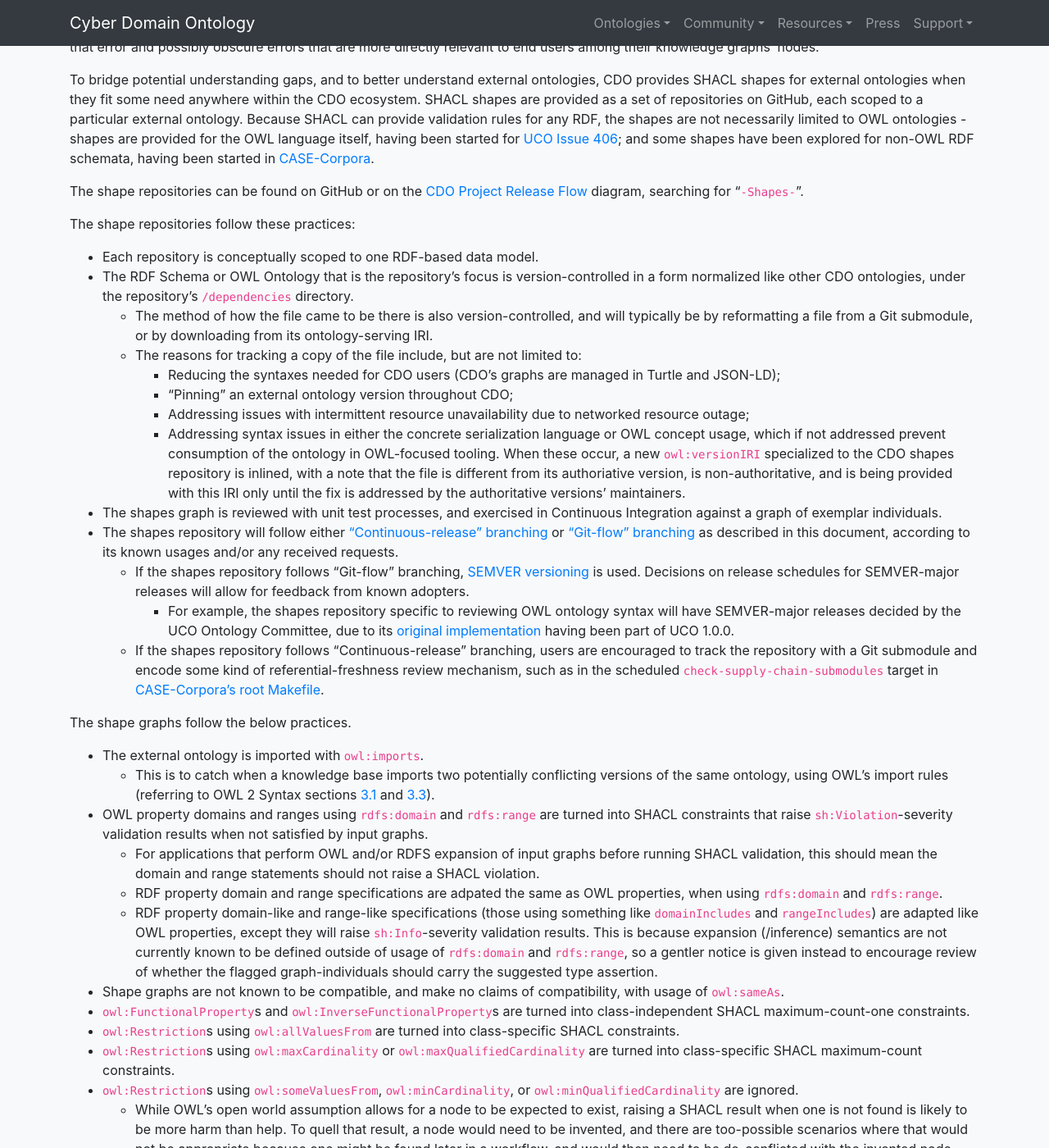
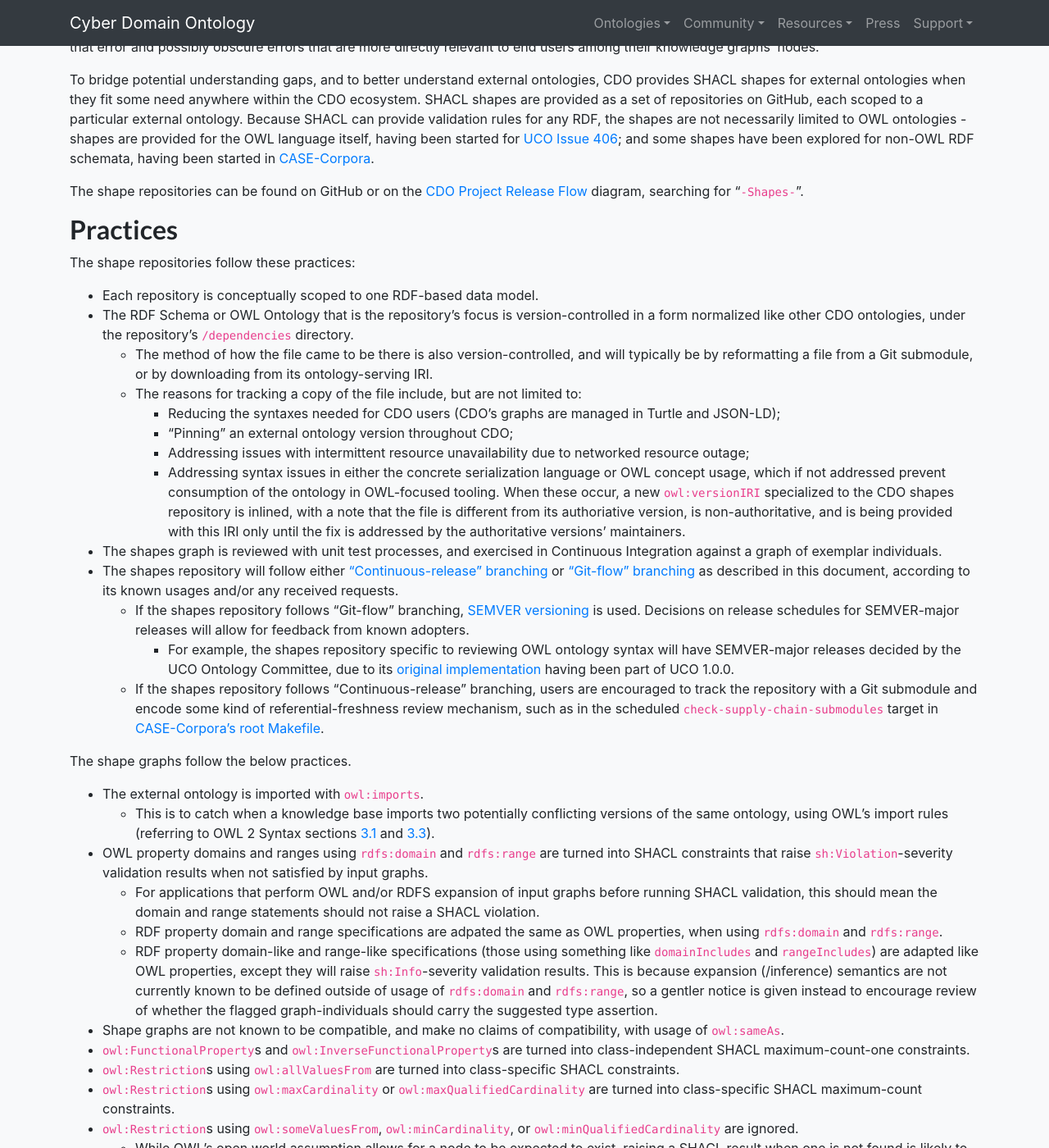
Before and after one commit to Cyber-Domain-Ontology/cdo.github.io, a Jekyll site: the page built from ontology/development/index.md, in a window 1280 px wide and 1400 px high, scrolled down 4321 px. Shown: the whole window at 82% size. Built offline with Jekyll 4.4.1, drawn with Linux system fonts in a browser that asks for light colours.

Commit message:
Add section headers
Requested-by: Paul Brandt <paul@brandt.name>
Signed-off-by: Alex Nelson <alexander.nelson@nist.gov>

```diff
--- a/ontology/development/index.md
+++ b/ontology/development/index.md
@@ -131,6 +131,9 @@ To bridge potential understanding gaps, and to better understand external ontolo
 
 The shape repositories can be found on GitHub or on the [CDO Project Release Flow](https://cyberdomainontology.org/resources/project_release_flow.html) diagram, searching for "`-Shapes-`".
 
+
+## Practices
+
 The shape repositories follow these practices:
 
 * Each repository is conceptually scoped to one RDF-based data model.
```
Also changed, not shown: other parts of ontology/development/index.md (+3 -0 lines).
